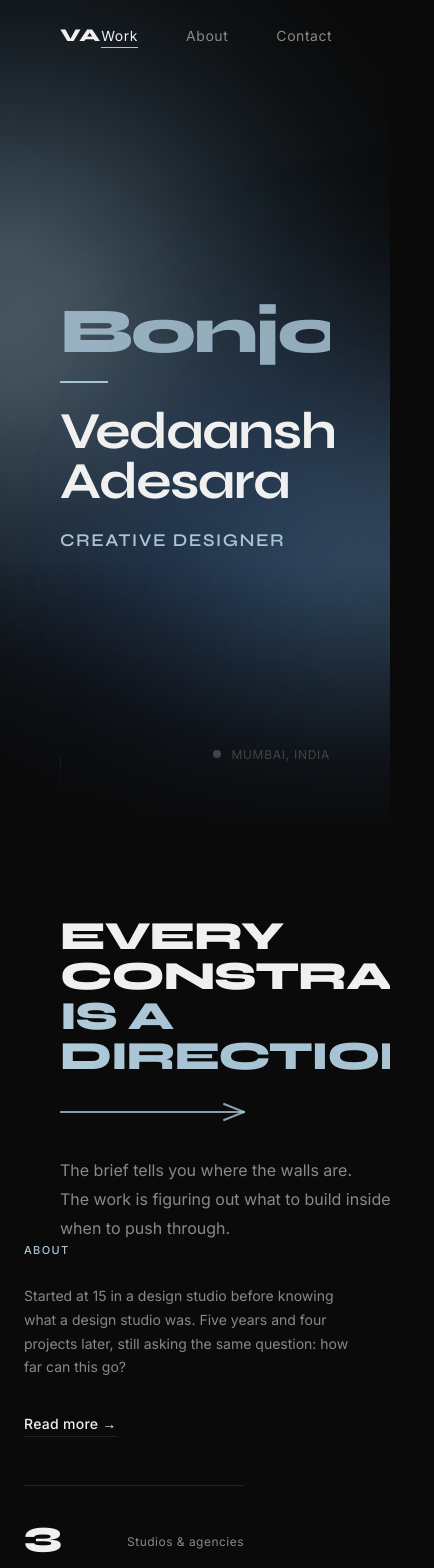
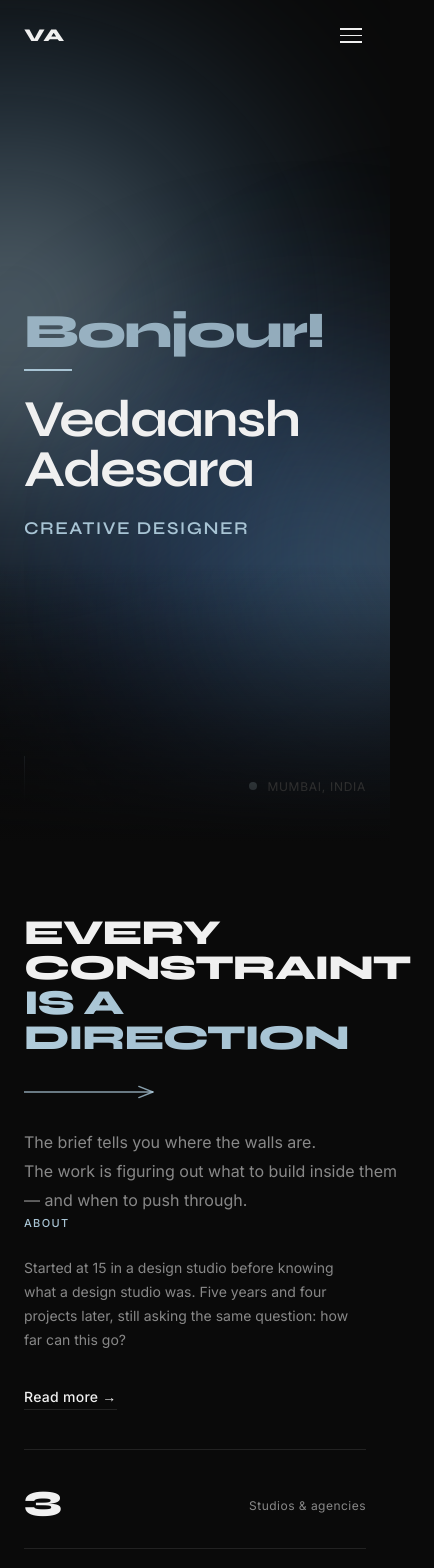
Before and after one commit to Vedaansh1/vedaansh-portfolio, a React (Vite) app: page / in a window 390 px wide. Shown: the top 1568 px of the page, 434 px wide, since content can reach past the window. Built offline with nearby package versions, Linux system fonts and the light colour scheme; a web font is replaced by a local one.

Commit message:
Mobile responsive layout + hamburger nav

```diff
--- a/src/components/CaseStudySelector.module.css
+++ b/src/components/CaseStudySelector.module.css
@@ -654,6 +654,7 @@
 }
 
 @media (max-width: 768px) {
+  /* Layout */
   .selector {
     flex-direction: column;
     height: auto;
@@ -663,9 +664,101 @@
     width: 100%;
     border-right: none;
     border-bottom: 1px solid var(--border);
+    padding: calc(var(--nav-height) + 8px) 0 16px;
+  }
+
+  .panelLabel {
+    padding: 0 20px 12px;
+  }
+
+  .item {
+    padding: 16px 20px;
   }
 
   .display {
-    height: 60vh;
+    height: auto;
+    min-height: 60vh;
+  }
+
+  /* Preview slide */
+  .slide {
+    position: relative;
+    min-height: 60vh;
+    padding: 32px 24px;
+    align-items: flex-end;
+  }
+
+  .bigNum {
+    font-size: clamp(120px, 35vw, 200px);
+  }
+
+  .title {
+    font-size: clamp(36px, 10vw, 60px);
+  }
+
+  .description {
+    font-size: 14px;
+    max-width: 100%;
+  }
+
+  /* Expanded case study */
+  .caseContent {
+    padding: calc(var(--nav-height) + 24px) 24px 48px;
+  }
+
+  .caseTitle {
+    font-size: clamp(32px, 9vw, 56px);
+    margin-bottom: 28px;
+  }
+
+  .meta {
+    flex-wrap: wrap;
+    margin-bottom: 36px;
+  }
+
+  .metaItem {
+    flex: 0 0 50%;
+    border-right: none;
+    padding: 14px 0;
+    border-bottom: 1px solid var(--border);
+  }
+
+  .metaItem:last-child {
+    border-right: none;
+    padding-left: 0;
+  }
+
+  .metaItem + .metaItem {
+    padding-left: 0;
+  }
+
+  /* Stack label above text on mobile */
+  .caseSection {
+    grid-template-columns: 1fr;
+    gap: 12px;
+  }
+
+  /* Figma embed */
+  .figmaWrapper {
+    height: 400px;
+  }
+
+  /* Trio cards */
+  .trioCard {
+    height: 180px;
+  }
+
+  /* Slider items */
+  .sliderItem {
+    width: calc(80% - 8px);
+  }
+
+  /* Case nav */
+  .caseNav {
+    margin-top: 40px;
+  }
+
+  .caseNavLabel {
+    display: none;
   }
 }
--- a/src/components/Footer.module.css
+++ b/src/components/Footer.module.css
@@ -35,3 +35,15 @@
 .email:hover {
   opacity: 0.7;
 }
+
+@media (max-width: 768px) {
+  .footer {
+    padding: 24px;
+  }
+
+  .inner {
+    flex-direction: column;
+    align-items: flex-start;
+    gap: 12px;
+  }
+}
--- a/src/components/Hero.module.css
+++ b/src/components/Hero.module.css
@@ -145,3 +145,26 @@
   0%, 100% { opacity: 0.3; transform: scaleY(1); }
   50% { opacity: 1; transform: scaleY(0.6); }
 }
+
+@media (max-width: 768px) {
+  .hero {
+    padding: 0 24px;
+  }
+
+  .greetingWrapper {
+    height: 56px;
+  }
+
+  .greeting {
+    font-size: 48px;
+  }
+
+  .location {
+    right: 24px;
+    bottom: 48px;
+  }
+
+  .scrollIndicator {
+    left: 24px;
+  }
+}
--- a/src/components/Navbar.jsx
+++ b/src/components/Navbar.jsx
@@ -1,10 +1,11 @@
 import { useState, useEffect } from 'react'
 import { Link, useLocation } from 'react-router-dom'
-import { motion } from 'framer-motion'
+import { motion, AnimatePresence } from 'framer-motion'
 import styles from './Navbar.module.css'
 
 export default function Navbar() {
   const [scrolled, setScrolled] = useState(false)
+  const [menuOpen, setMenuOpen] = useState(false)
   const location = useLocation()
 
   useEffect(() => {
@@ -13,7 +14,23 @@ export default function Navbar() {
     return () => window.removeEventListener('scroll', onScroll)
   }, [])
 
+  // Close menu on route change
+  useEffect(() => { setMenuOpen(false) }, [location])
+
+  // Lock body scroll when menu open
+  useEffect(() => {
+    document.body.style.overflow = menuOpen ? 'hidden' : ''
+    return () => { document.body.style.overflow = '' }
+  }, [menuOpen])
+
+  const navLinks = [
+    { to: '/', label: 'Work' },
+    { to: '/about', label: 'About' },
+    { to: '/contact', label: 'Contact' },
+  ]
+
   return (
+    <>
       <motion.nav
         className={`${styles.nav} ${scrolled ? styles.scrolled : ''}`}
         initial={{ opacity: 0, y: -20 }}
@@ -21,23 +38,61 @@ export default function Navbar() {
         transition={{ duration: 0.6, ease: [0.4, 0, 0.2, 1] }}
       >
         <Link to="/" className={styles.logo}>VA</Link>
+
+        {/* Desktop links */}
         <ul className={styles.links}>
-        <li>
-          <Link to="/" className={location.pathname === '/' ? styles.active : ''}>
-            Work
+          {navLinks.map(({ to, label }) => (
+            <li key={to}>
+              <Link to={to} className={location.pathname === to ? styles.active : ''}>
+                {label}
               </Link>
             </li>
-        <li>
-          <Link to="/about" className={location.pathname === '/about' ? styles.active : ''}>
-            About
+          ))}
+        </ul>
+
+        {/* Hamburger button — mobile only */}
+        <button
+          className={styles.burger}
+          onClick={() => setMenuOpen(o => !o)}
+          aria-label="Toggle menu"
+        >
+          <span className={`${styles.burgerLine} ${menuOpen ? styles.burgerLineTop : ''}`} />
+          <span className={`${styles.burgerLine} ${menuOpen ? styles.burgerLineMid : ''}`} />
+          <span className={`${styles.burgerLine} ${menuOpen ? styles.burgerLineBot : ''}`} />
+        </button>
+      </motion.nav>
+
+      {/* Mobile fullscreen menu */}
+      <AnimatePresence>
+        {menuOpen && (
+          <motion.div
+            className={styles.mobileMenu}
+            initial={{ opacity: 0, y: -16 }}
+            animate={{ opacity: 1, y: 0 }}
+            exit={{ opacity: 0, y: -16 }}
+            transition={{ duration: 0.25, ease: [0.4, 0, 0.2, 1] }}
+          >
+            <ul className={styles.mobileLinks}>
+              {navLinks.map(({ to, label }, i) => (
+                <motion.li
+                  key={to}
+                  initial={{ opacity: 0, x: -20 }}
+                  animate={{ opacity: 1, x: 0 }}
+                  transition={{ delay: i * 0.07, duration: 0.3, ease: [0.4, 0, 0.2, 1] }}
+                >
+                  <Link
+                    to={to}
+                    className={`${styles.mobileLink} ${location.pathname === to ? styles.mobileLinkActive : ''}`}
+                  >
+                    <span className={styles.mobileLinkNum}>0{i + 1}</span>
+                    {label}
                   </Link>
-        </li>
-        <li>
-          <Link to="/contact" className={location.pathname === '/contact' ? styles.active : ''}>
-            Contact
-          </Link>
-        </li>
+                </motion.li>
+              ))}
             </ul>
-    </motion.nav>
+          </motion.div>
+        )}
+      </AnimatePresence>
+    </>
   )
 }
--- a/src/components/Navbar.module.css
+++ b/src/components/Navbar.module.css
@@ -77,3 +77,97 @@
 .contactLink::after {
   background: var(--accent) !important;
 }
+
+/* Hamburger button — hidden on desktop */
+.burger {
+  display: none;
+  flex-direction: column;
+  justify-content: center;
+  gap: 5px;
+  background: none;
+  border: none;
+  cursor: pointer;
+  padding: 4px;
+  z-index: 110;
+}
+
+.burgerLine {
+  display: block;
+  width: 22px;
+  height: 1.5px;
+  background: var(--text-primary);
+  transition: transform 0.25s ease, opacity 0.25s ease;
+  transform-origin: center;
+}
+
+.burgerLineTop  { transform: rotate(45deg) translate(4.5px, 4.5px); }
+.burgerLineMid  { opacity: 0; }
+.burgerLineBot  { transform: rotate(-45deg) translate(4.5px, -4.5px); }
+
+/* Mobile fullscreen menu */
+.mobileMenu {
+  display: none;
+  position: fixed;
+  inset: 0;
+  background: var(--bg);
+  z-index: 99;
+  padding: calc(var(--nav-height) + 40px) 32px 40px;
+  flex-direction: column;
+}
+
+.mobileLinks {
+  list-style: none;
+  display: flex;
+  flex-direction: column;
+  gap: 0;
+}
+
+.mobileLink {
+  display: flex;
+  align-items: baseline;
+  gap: 20px;
+  font-family: var(--font-display);
+  font-size: clamp(40px, 12vw, 64px);
+  font-weight: 800;
+  color: var(--text-secondary);
+  letter-spacing: -0.03em;
+  padding: 20px 0;
+  border-bottom: 1px solid var(--border);
+  transition: color 0.2s ease;
+  text-decoration: none;
+}
+
+.mobileLink:first-child {
+  border-top: 1px solid var(--border);
+}
+
+.mobileLinkActive,
+.mobileLink:hover {
+  color: var(--text-primary);
+}
+
+.mobileLinkNum {
+  font-size: 12px;
+  font-weight: 500;
+  letter-spacing: 0.1em;
+  color: var(--text-muted);
+  font-family: var(--font-body);
+}
+
+@media (max-width: 768px) {
+  .nav {
+    padding: 0 24px;
+  }
+
+  .links {
+    display: none;
+  }
+
+  .burger {
+    display: flex;
+  }
+
+  .mobileMenu {
+    display: flex;
+  }
+}
--- a/src/components/PhilosophyStatement.module.css
+++ b/src/components/PhilosophyStatement.module.css
@@ -66,11 +66,21 @@
 @media (max-width: 768px) {
   .inner {
     flex-direction: column;
-    gap: 32px;
+    gap: 24px;
+    padding: 0 24px;
   }
 
   .body {
     max-width: 100%;
+  }
+
+  .line1,
+  .line2 {
+    font-size: clamp(28px, 9vw, 48px);
+  }
+
+  .arrow {
+    width: 140px;
   }
 }
 
@@ -172,10 +182,15 @@
   .aboutInner {
     padding: 0 24px;
     flex-direction: column;
-    gap: 48px;
+    gap: 40px;
   }
 
   .aboutLeft {
     max-width: 100%;
   }
+
+  .stats {
+    min-width: unset;
+    width: 100%;
+  }
 }
--- a/src/pages/Contact.module.css
+++ b/src/pages/Contact.module.css
@@ -53,3 +53,16 @@
   color: var(--text-secondary);
   border-color: var(--text-secondary);
 }
+
+@media (max-width: 768px) {
+  .main {
+    padding-left: 24px;
+    padding-right: 24px;
+    align-items: flex-start;
+  }
+
+  .email {
+    font-size: 15px;
+    word-break: break-all;
+  }
+}
--- a/src/pages/Home.module.css
+++ b/src/pages/Home.module.css
@@ -21,4 +21,9 @@
     height: auto;
     scroll-snap-align: none;
   }
+
+  .snapSectionAuto {
+    height: auto;
+    overflow: visible;
+  }
 }
```
Lines whose indentation alone changed are shown as unchanged.
